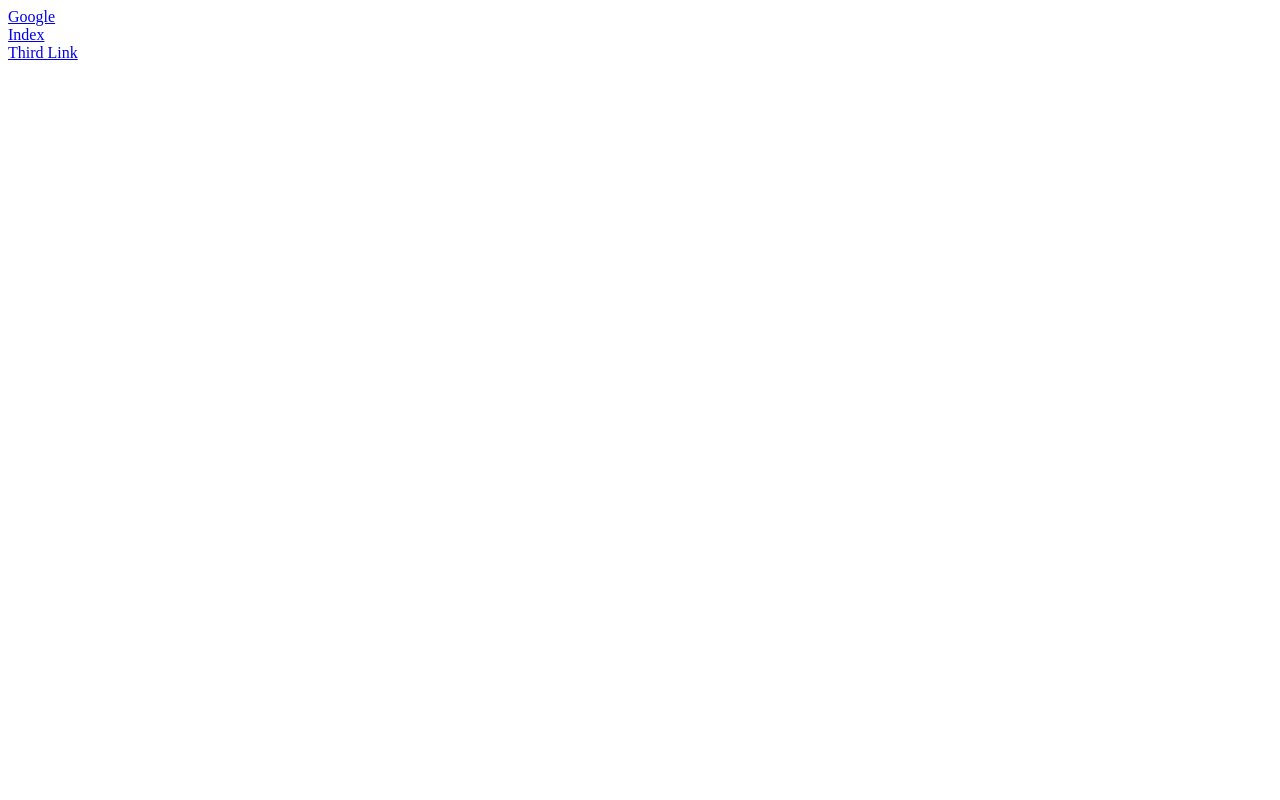
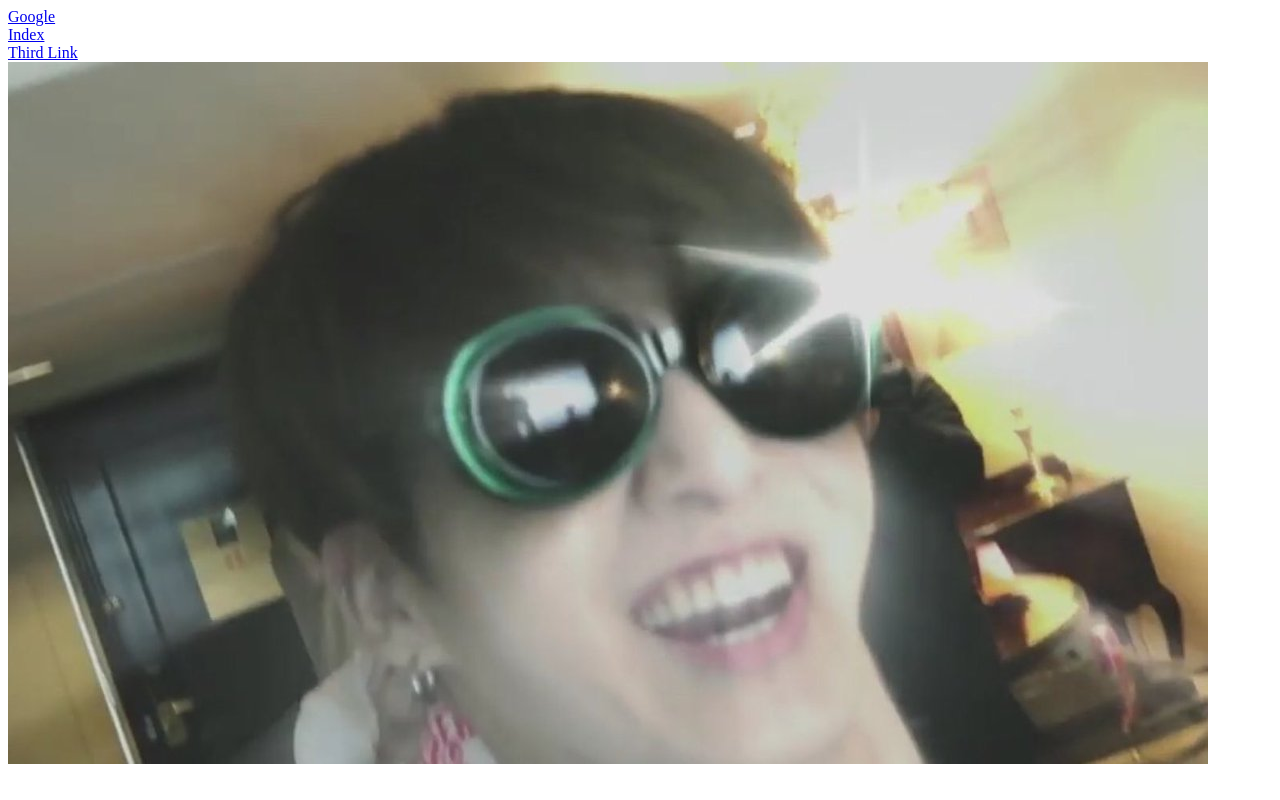
Before and after one commit to porterchimchim/porterchimchim.github.io, a plain HTML site: page second.html in a window 1280 px wide. Drawn offline with Linux system fonts and the light colour scheme.

Commit message:
I made a meme

```diff
--- a/second.html
+++ b/second.html
@@ -8,6 +8,8 @@
 	<a href ="index.html">Index</a>
 	</br>
 	<a href ="third.html">Third Link</a>
+
+	<img src = "doop.jpg">
 	</body>
 
 
```
Also changed, not shown: index.html (+1 -1 lines), doop.jpg (added).
